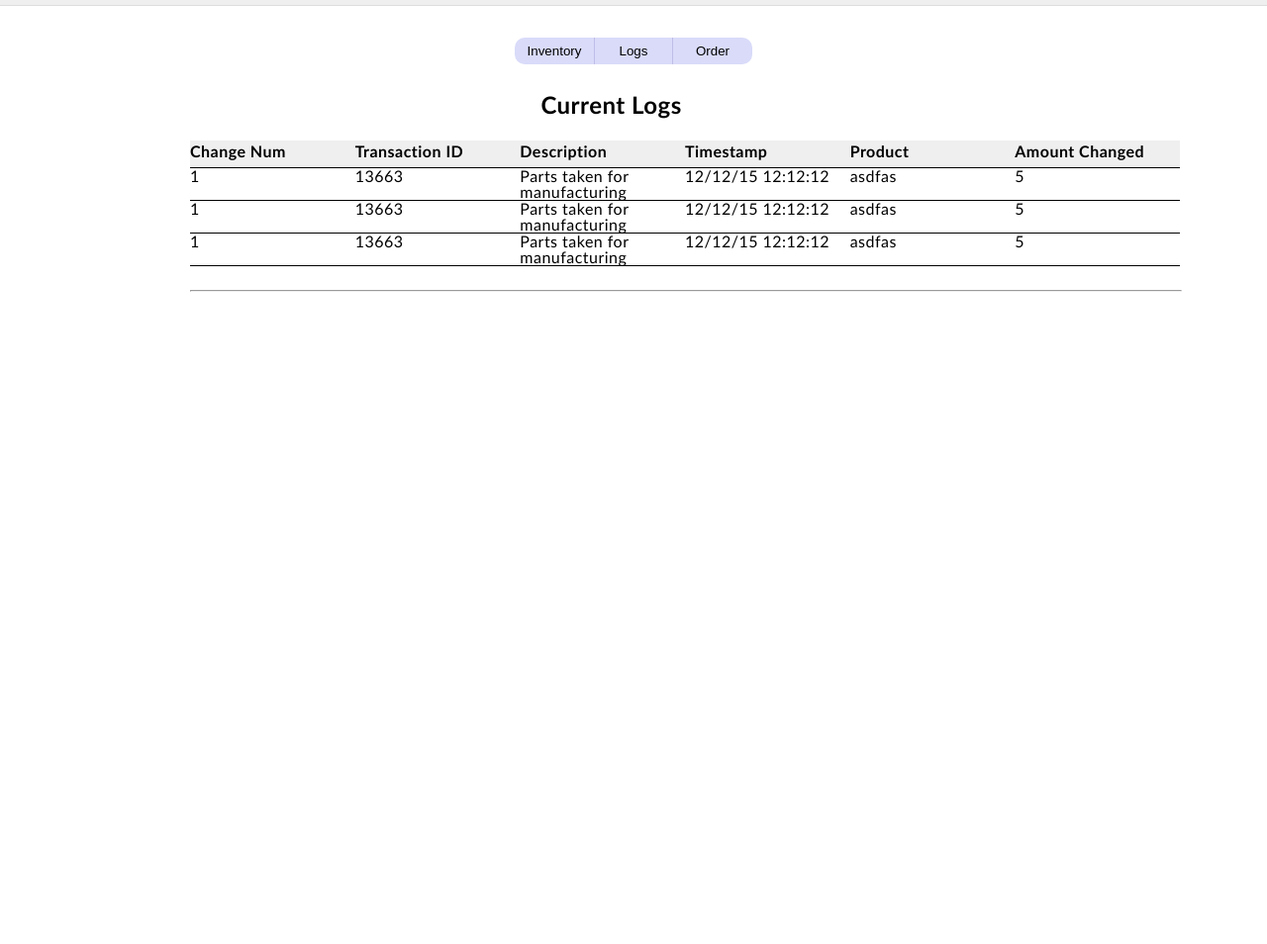
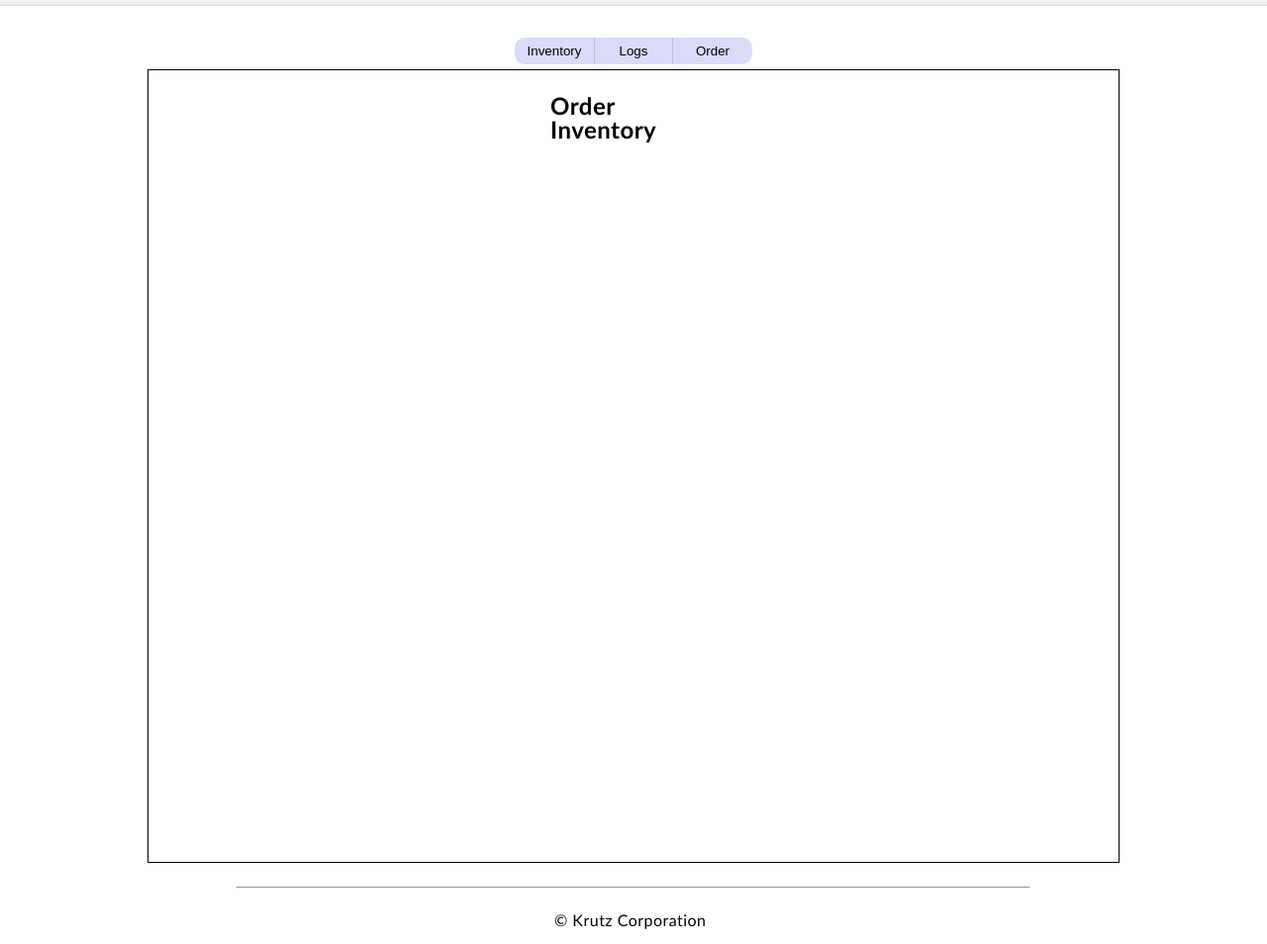
Before and after one commit to KPoquette13/inventory-management, a plain HTML site: page index.html in a window 1280 px wide. Shown: the part 70-1024 px from the top of the page at 99% size. Before the commit the page ends 800 px from the top, so only its background shows below. Drawn offline with Linux system fonts and the light colour scheme.

Commit message:
updated css, order needs finished

```diff
--- a/css/style.css
+++ b/css/style.css
@@ -69,6 +69,11 @@ nav {
   padding-bottom:1em;
 }
 
+.container {
+  min-width:950px;
+  min-height:800px;
+}
+
 .button-container{
   width:15em;
   height:2em;
@@ -92,6 +97,11 @@ nav {
   cursor:pointer;
 }
 
+.s-button:hover {
+  cursor:pointer;
+  background:#4FD34F;
+}
+
 #left-button {
   border-top-left-radius: 10px;
   border-bottom-left-radius: 10px;
@@ -113,6 +123,10 @@ nav {
   font-size:1.5em;
   font-weight:bold;
   padding:1em 0;
+}
+
+#order-title {
+  width:7em;
 }
 
 .grid {
@@ -151,3 +165,9 @@ th {
   margin-top:2em;
   float:right;
 }
+
+.copyright {
+  padding:1em 0;
+  margin:0 auto;
+  width:10em;
+}
--- a/index.html
+++ b/index.html
@@ -28,7 +28,7 @@
 			<button class="nav-button" id="mid-button">Logs</button>
 			<button class="nav-button" id="right-button">Order</button>
 		</div>
-		<div class="content inventory-container clearfix hidden">
+		<div class="content inventory-container clearfix hidden container">
 			<div class="title" id="inv-title">Current Inventory</div>
 			<table id="inv-table">
 				<tr>
@@ -71,7 +71,7 @@
 			</table>
 			<button id="submit-btn" class="s-button clearfix">Save Changes</button>
 		</div>
-		<div class="content log-container clearfix">
+		<div class="content log-container clearfix hidden container">
 			<div class="title" id="log-title">Current Logs</div>
 			<table id="log-table">
 				<tr>
@@ -118,12 +118,15 @@
 				</tr>
 			</table>
 		</div>
-		<div class="content order-container">
+		<div class="content order-container clearfix container outline">
+			<div class="title" id="order-title">Order Inventory</div>
+
 		</div>
 	</div>
 	<footer>
 		<section class="content">
-			<hr  width="1000px"/>
+			<hr  width="800px"/>
+			<div class="copyright">© Krutz Corporation</div>
 		</section>
 	</footer>
 </body>
```
